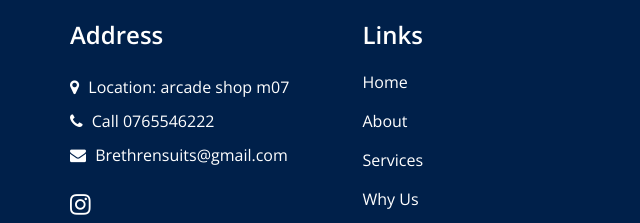
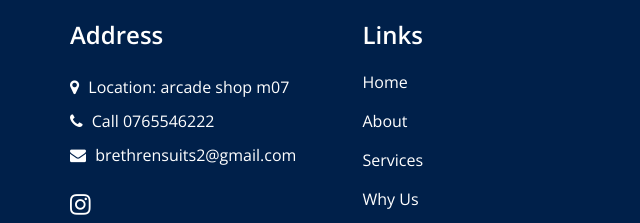
Before and after one commit to Joshkovu/Joshkovu.github.io, a plain HTML site: page service.html in a window 1280 px wide. Shown: the part 784-1007 px from the top of the page, 0-640 px from the left. Drawn offline with nearby package versions, Linux system fonts and the light colour scheme; some packages are replaced by stand-ins of ours; files that its build step writes are made by us from their sources; a script that the page names is missing.

Commit message:
Update service.html

```diff
--- a/service.html
+++ b/service.html
@@ -183,7 +183,7 @@
             <h4>
               Address
             </h4>
-            <div class="contact_link_box">
+            <div class="contact_link_box" style="color:black;">
               <a href="">
                 <i class="fa fa-map-marker" aria-hidden="true"></i>
                 <span>
@@ -199,7 +199,7 @@
               <a href="">
                 <i class="fa fa-envelope" aria-hidden="true"></i>
                 <span>
-                  Brethrensuits@gmail.com
+                  brethrensuits2@gmail.com
                 </span>
               </a>
             </div>
```
